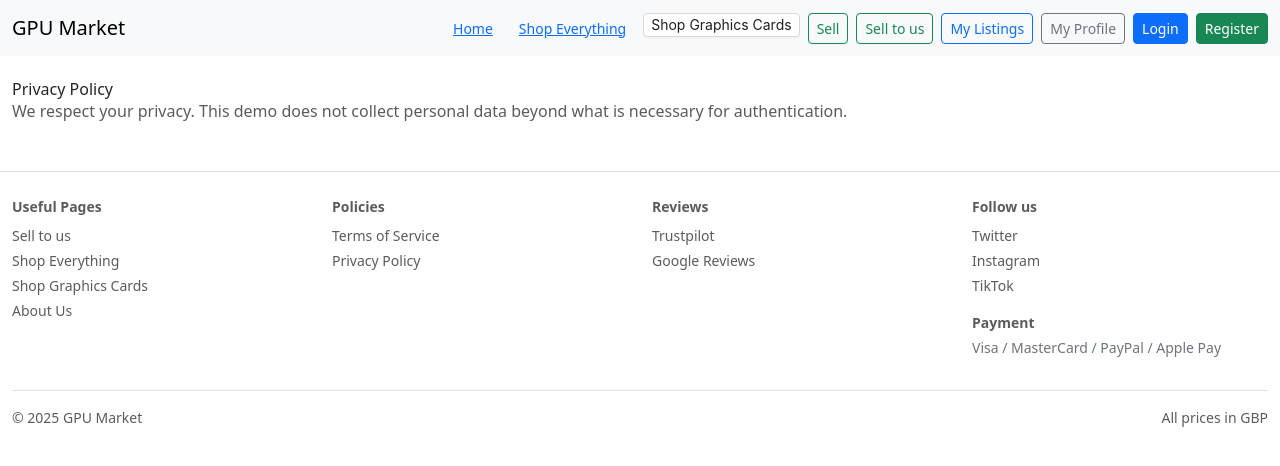
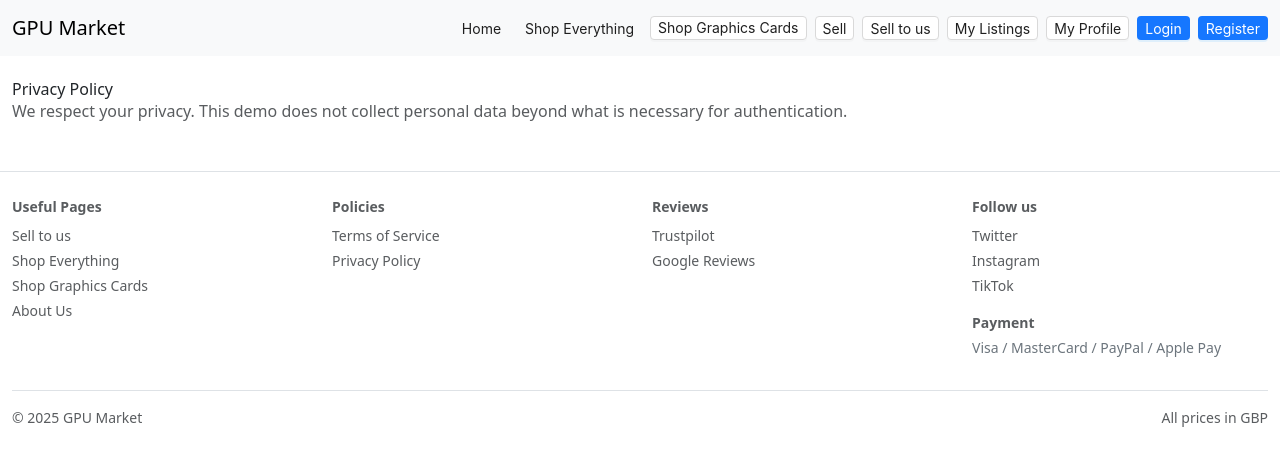
Before and after one commit to cswenyuanxiao/gpu-market-mvp, a React (Vite) app in the folder frontend-spa/: page /privacy in a window 1280 px wide. Shown: the top 466 px of the page. Built offline with nearby package versions, Linux system fonts and the light colour scheme; no server answers.

Commit message:
docs: consolidate requirements into single delivery-first file; unify nav/seo; detail page refactor

```diff
--- a/frontend-spa/src/App.tsx
+++ b/frontend-spa/src/App.tsx
@@ -58,40 +58,58 @@ export default function App() {
             GPU Market
           </Link>
           <div className="ms-auto d-none d-md-flex gap-2">
-            <Link to="/" className="btn btn-link btn-sm">
+            <Link to="/">
+              <Button type="text" size="small">
                 Home
+              </Button>
             </Link>
-            <Link to="/everything?sort=price_desc" className="btn btn-link btn-sm">
+            <Link to="/everything?sort=price_desc">
+              <Button type="text" size="small">
                 Shop Everything
+              </Button>
             </Link>
             <Dropdown overlay={seriesMenu} trigger={['click']}>
               <Button size="small">Shop Graphics Cards</Button>
             </Dropdown>
-            <Link to="/sell" className="btn btn-outline-success btn-sm">
+            <Link to="/sell">
+              <Button size="small" type="default">
                 Sell
+              </Button>
             </Link>
-            <Link to="/sell-to-us" className="btn btn-outline-success btn-sm">
+            <Link to="/sell-to-us">
+              <Button size="small" type="default">
                 Sell to us
+              </Button>
             </Link>
-            <Link to="/my" className="btn btn-outline-primary btn-sm">
+            <Link to="/my">
+              <Button size="small" type="default">
                 My Listings
+              </Button>
             </Link>
-            <Link to="/profile" className="btn btn-outline-secondary btn-sm">
+            <Link to="/profile">
+              <Button size="small" type="default">
                 My Profile
+              </Button>
             </Link>
             {user && (
-              <Link to="/profile/edit" className="btn btn-outline-secondary btn-sm">
+              <Link to="/profile/edit">
+                <Button size="small" type="default">
                   Edit Profile
+                </Button>
               </Link>
             )}
             {!user && (
-              <Link to="/login" className="btn btn-primary btn-sm">
+              <Link to="/login">
+                <Button size="small" type="primary">
                   Login
+                </Button>
               </Link>
             )}
             {!user && (
-              <Link to="/register" className="btn btn-success btn-sm">
+              <Link to="/register">
+                <Button size="small" type="primary">
                   Register
+                </Button>
               </Link>
             )}
             {user && (
@@ -100,8 +118,9 @@ export default function App() {
               </span>
             )}
             {user && (
-              <button
-                className="btn btn-outline-danger btn-sm"
+              <Button
+                size="small"
+                danger
                 onClick={() => {
                   logout();
                   window.dispatchEvent(
@@ -110,7 +129,7 @@ export default function App() {
                 }}
               >
                 Logout
-              </button>
+              </Button>
             )}
           </div>
           <div className="ms-auto d-md-none">
--- a/frontend-spa/src/components/AuthGuard.tsx
+++ b/frontend-spa/src/components/AuthGuard.tsx
@@ -7,7 +7,8 @@ export function AuthGuard({ children }: { children: ReactNode }) {
   useEffect(() => {
     const token = localStorage.getItem('token');
     if (!token) {
-      navigate('/login', { replace: true, state: { from: location.pathname } });
+      const from = location.pathname + (location.search || '');
+      navigate('/login', { replace: true, state: { from } });
     }
   }, [navigate, location]);
   return <>{children}</>;
--- /dev/null
+++ b/frontend-spa/src/components/DetailsView.tsx
@@ -0,0 +1,71 @@
+import { Avatar, Badge, Button, Image, Space, Typography } from 'antd';
+import { formatPrice } from '../lib/format';
+import type { Gpu } from '../types';
+
+export default function DetailsView({ item }: { item: Gpu }) {
+  return (
+    <div className="row g-3">
+      <div className="col-md-6">
+        {item.image_path && (
+          <Image
+            src={item.image_path}
+            srcSet={`${item.image_path} 1x, ${item.image_path} 2x`}
+            width="100%"
+            style={{ borderRadius: 6, marginBottom: 8 }}
+          />
+        )}
+        <div className="d-flex flex-wrap gap-2">
+          {item.images?.map((im: any, idx: number) => (
+            <Image
+              key={idx}
+              src={im.thumb_path || im.image_path}
+              width={72}
+              height={72}
+              placeholder={
+                <div style={{ width: 72, height: 72, background: '#f0f0f0', borderRadius: 4 }} />
+              }
+              style={{ objectFit: 'cover', borderRadius: 4 }}
+              preview={false}
+            />
+          ))}
+        </div>
+      </div>
+      <div className="col-md-6">
+        <Space direction="vertical" size="small" style={{ width: '100%' }}>
+          <Typography.Paragraph type="secondary" style={{ marginBottom: 0 }}>
+            <Badge color={item.condition === 'New' ? 'green' : 'gray'} text={item.condition} />
+          </Typography.Paragraph>
+          <Typography.Title level={4} style={{ margin: 0 }}>
+            {formatPrice(item.price)}
+          </Typography.Title>
+          <Typography.Paragraph style={{ whiteSpace: 'pre-wrap' }}>
+            {item.description || ''}
+          </Typography.Paragraph>
+        </Space>
+        <div className="d-flex align-items-center gap-2 mb-3">
+          {item.seller_avatar ? (
+            <Avatar size={32} src={item.seller_avatar} />
+          ) : (
+            <Avatar size={32}>{(item.seller_name || 'U')[0]}</Avatar>
+          )}
+          <span>{item.seller_name || ''}</span>
+        </div>
+        <div className="d-flex gap-2">
+          <Button
+            onClick={() => {
+              const href = `${location.origin}/g/${item.id}`;
+              navigator.clipboard.writeText(href);
+              window.dispatchEvent(
+                new CustomEvent('app-toast', {
+                  detail: { text: 'Link copied', type: 'success' },
+                }),
+              );
+            }}
+          >
+            Copy Link
+          </Button>
+        </div>
+      </div>
+    </div>
+  );
+}
--- /dev/null
+++ b/frontend-spa/src/lib/seo.ts
@@ -0,0 +1,8 @@
+export function useTitle(title: string, fallback = 'GPU Market — Buy & Sell Used GPUs') {
+  if (typeof document === 'undefined') return;
+  const prev = document.title;
+  document.title = title || fallback;
+  return () => {
+    document.title = prev || fallback;
+  };
+}
--- a/frontend-spa/src/pages/About.tsx
+++ b/frontend-spa/src/pages/About.tsx
@@ -1,8 +1,14 @@
+import { useEffect } from 'react';
+import { useTitle } from '../lib/seo';
+
 export default function About() {
+  useEffect(() => useTitle('About — GPU Market'), []);
   return (
     <div className="container py-4">
       <h3>About</h3>
-      <p className="text-muted">GPU Market is a minimal marketplace demo for buying and selling used GPUs.</p>
+      <p className="text-muted">
+        GPU Market is a minimal marketplace demo for buying and selling used GPUs.
+      </p>
     </div>
   );
 }
--- a/frontend-spa/src/pages/Detail.tsx
+++ b/frontend-spa/src/pages/Detail.tsx
@@ -2,7 +2,8 @@ import { useEffect, useState } from 'react';
 import { useParams } from 'react-router-dom';
 import { apiFetch } from '../lib/api';
 import type { Gpu } from '../types';
-import DetailsModal from '../components/DetailsModal';
+import { Button } from 'antd';
+import DetailsView from '../components/DetailsView';
 
 export default function Detail() {
   const { id } = useParams();
@@ -21,5 +22,12 @@ export default function Detail() {
     };
   }, [item?.title]);
   if (!id) return null;
-  return <DetailsModal item={item} onClose={() => { /* noop for page */ }} />;
+  return (
+    <div className="container py-3">
+      <Button type="link" href="/">
+        ← Back
+      </Button>
+      {item && <DetailsView item={item} />}
+    </div>
+  );
 }
--- a/frontend-spa/src/pages/Home.tsx
+++ b/frontend-spa/src/pages/Home.tsx
@@ -1,4 +1,4 @@
-import { useMemo, useState, lazy, Suspense, useRef } from 'react';
+import { useEffect, useMemo, useState, lazy, Suspense, useRef } from 'react';
 import { apiFetch } from '../lib/api';
 const DetailsModal = lazy(() => import('../components/DetailsModal'));
 import SearchFilters from '../components/SearchFilters';
@@ -16,6 +16,7 @@ import {
   Result,
   Spin,
 } from 'antd';
+import { useTitle } from '../lib/seo';
 
 export default function Home() {
   const { getAll, setAll } = useQueryState<SearchQuery & { page?: string; sort?: string }>();
@@ -45,6 +46,7 @@ export default function Home() {
   const [drawerOpen, setDrawerOpen] = useState(false);
   const [page, setPage] = useState(Number(init.page || '1'));
   const [per] = useState(12);
+  useEffect(() => useTitle('GPU Market — Shop Graphics Cards'), []);
 
   const queryParams = useMemo(() => {
     // map UI sorts to backend sorts (placeholder mapping where unsupported)
--- a/frontend-spa/src/pages/Privacy.tsx
+++ b/frontend-spa/src/pages/Privacy.tsx
@@ -1,8 +1,15 @@
+import { useEffect } from 'react';
+import { useTitle } from '../lib/seo';
+
 export default function Privacy() {
+  useEffect(() => useTitle('Privacy — GPU Market'), []);
   return (
     <div className="container py-4">
       <h3>Privacy Policy</h3>
-      <p className="text-muted">We respect your privacy. This demo does not collect personal data beyond what is necessary for authentication.</p>
+      <p className="text-muted">
+        We respect your privacy. This demo does not collect personal data beyond what is necessary
+        for authentication.
+      </p>
     </div>
   );
 }
--- a/frontend-spa/src/pages/Terms.tsx
+++ b/frontend-spa/src/pages/Terms.tsx
@@ -1,4 +1,8 @@
+import { useEffect } from 'react';
+import { useTitle } from '../lib/seo';
+
 export default function Terms() {
+  useEffect(() => useTitle('Terms — GPU Market'), []);
   return (
     <div className="container py-4">
       <h3>Terms</h3>
```
Also changed, not shown: frontend-spa/src/components/DetailsModal.tsx (+3 -72 lines), 27 other files (tests, documents, lock files or other folders). Lines whose indentation alone changed are shown as unchanged.
